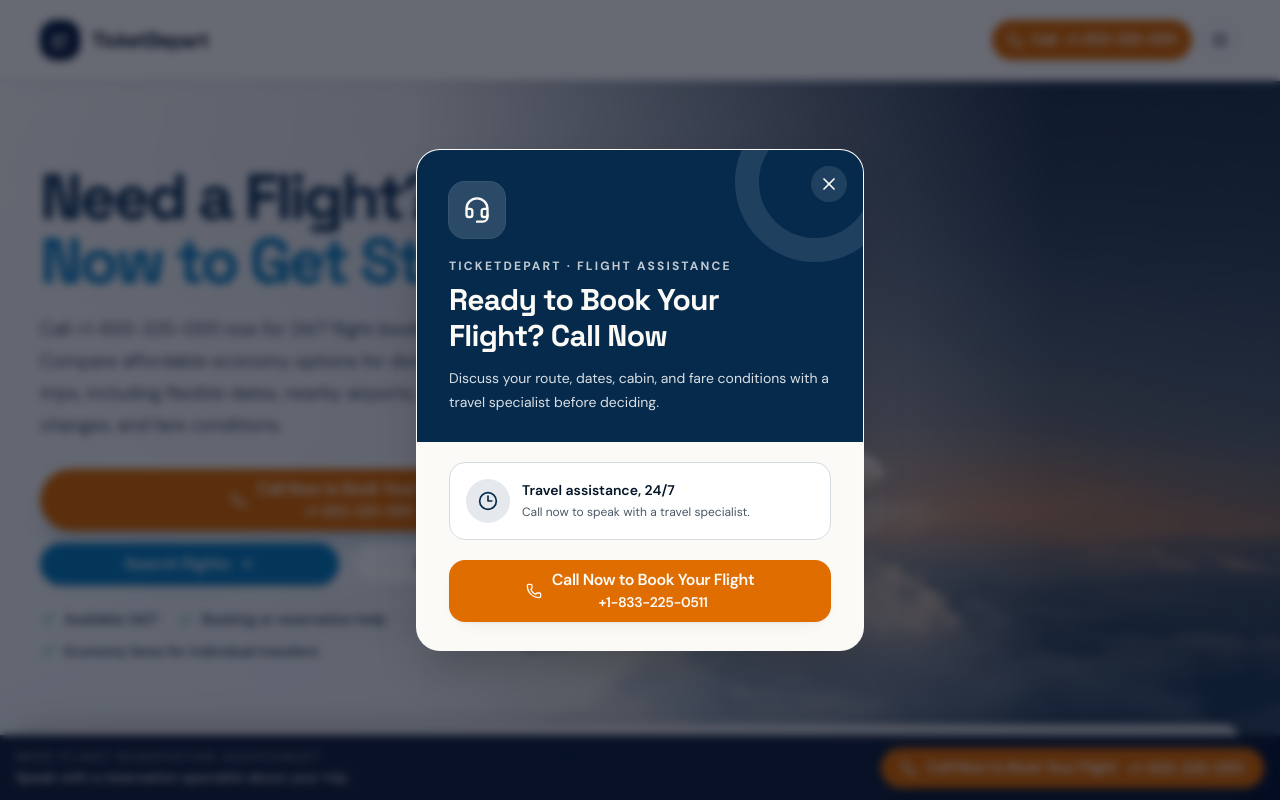
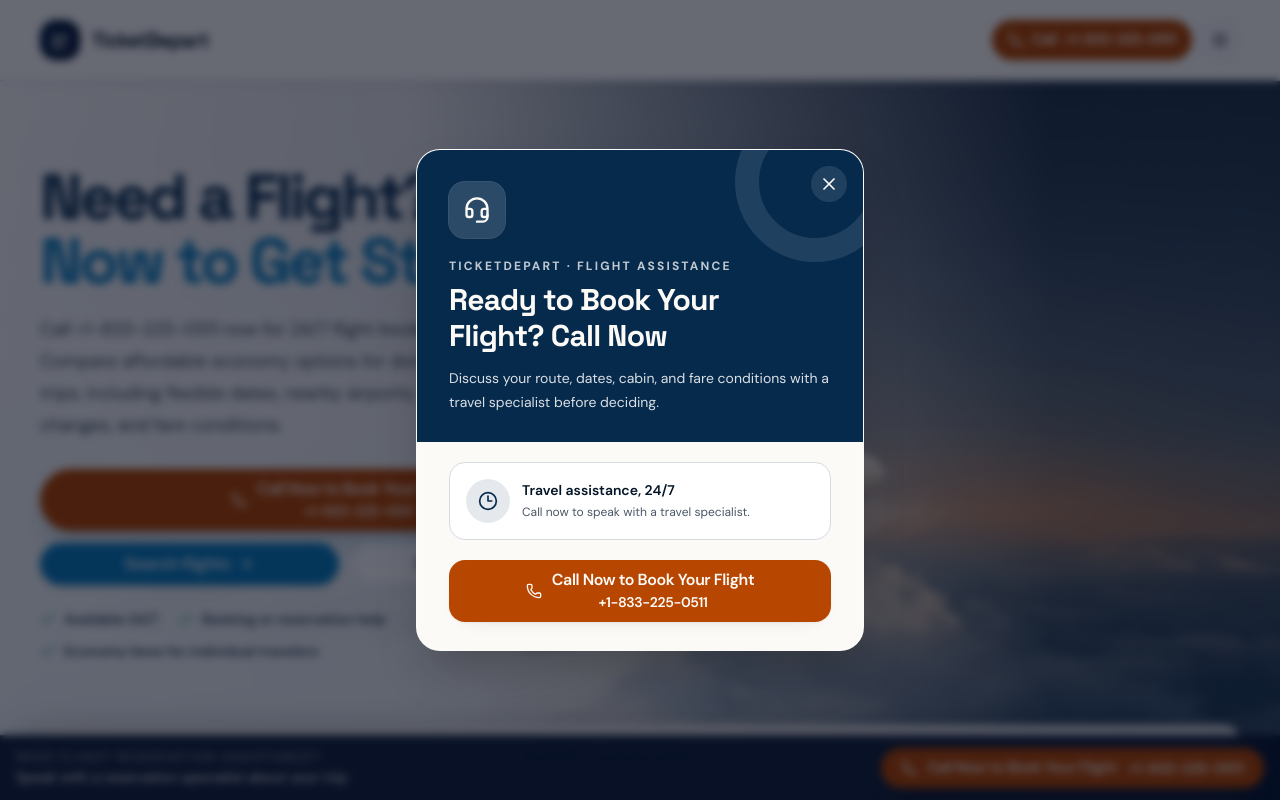
Before and after one commit to gauravpabbun1989-spec/td-2-2026, a React (Vite) app in the folder src/frontend/: page / in a window 1280 px wide. Shown: the top 800 px of the page. Built offline with nearby package versions, Linux system fonts and the light colour scheme; what @caffeineai/core-infrastructure would draw is missing.

Commit message:
Improve accent color contrast across calls and labels

```diff
--- a/src/frontend/src/index.css
+++ b/src/frontend/src/index.css
@@ -24,7 +24,7 @@
     --secondary-foreground: 0.28 0.055 250;
     --muted: 0.955 0.012 245;
     --muted-foreground: 0.45 0.03 250;
-    --accent: 0.66 0.17 52;
+    --accent: 0.54 0.17 52;
     --accent-foreground: 0.99 0.005 52;
     --destructive: 0.55 0.21 27;
     --destructive-foreground: 0.99 0.005 27;
```
